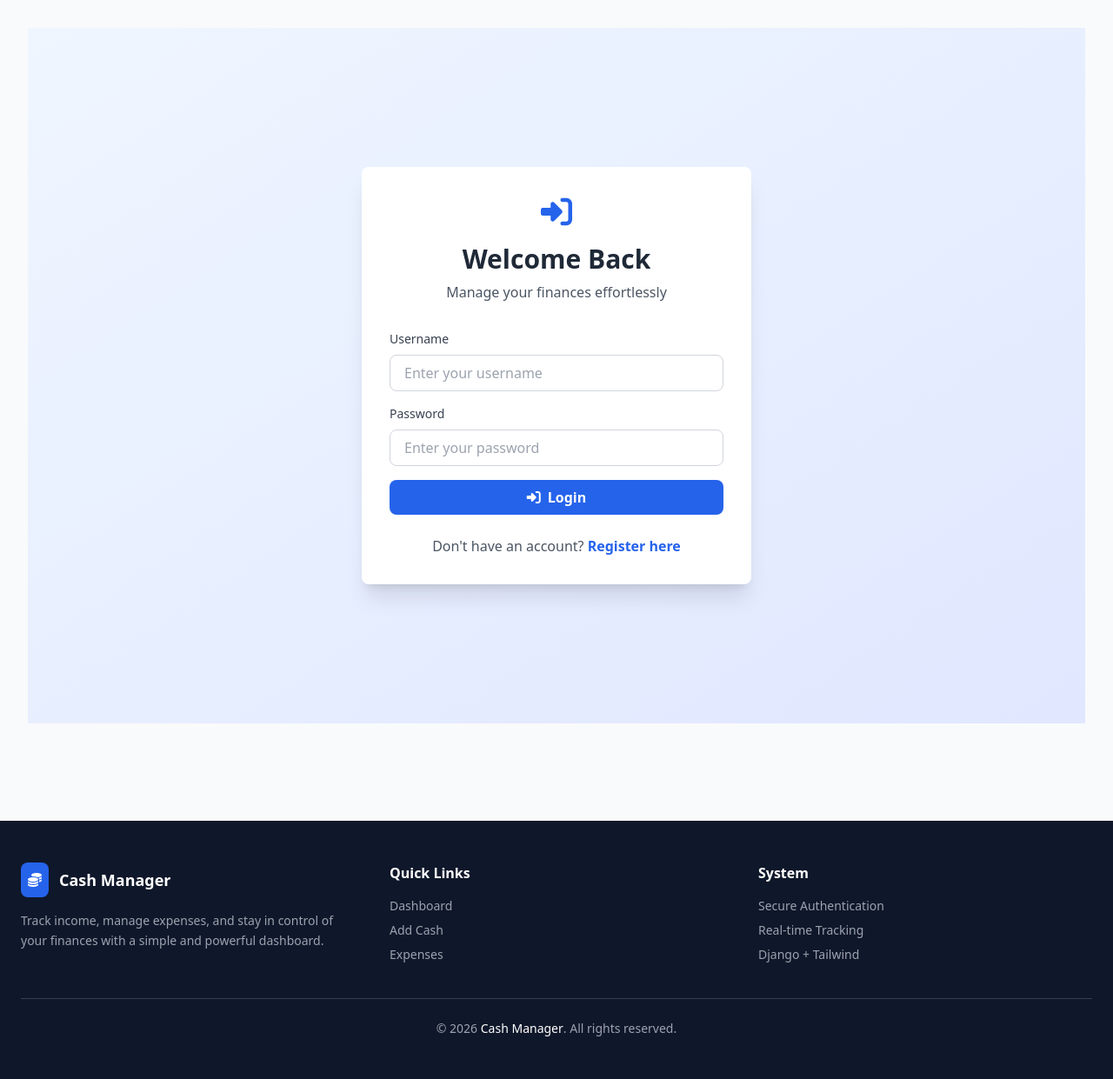
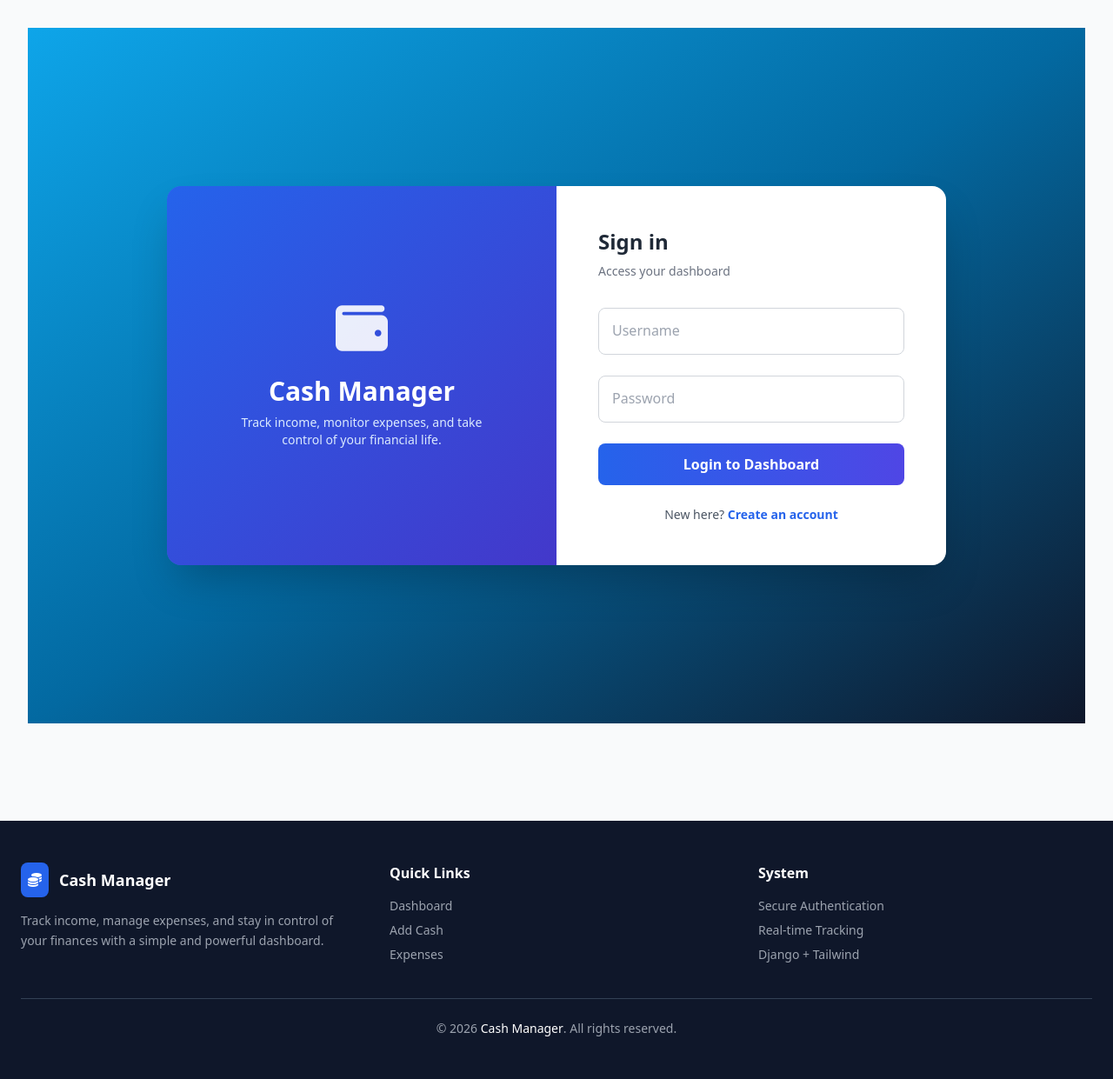
Before and after one commit to Riyadulislamratul/Cash_Management_System, a Django app: page /login/ in a window 1280 px wide. Shown: the whole page at 87% size. Run offline with Django 4.2, Linux system fonts and the light colour scheme; some libraries are stand-ins or nearby versions.

Commit message:
Login page added

```diff
--- a/templates/ManageCash/login.html
+++ b/templates/ManageCash/login.html
@@ -3,49 +3,81 @@
 {% block title %}Login - Cash Manager{% endblock %}
 
 {% block content %}
-<div class="min-h-screen flex items-center justify-center bg-gradient-to-br from-blue-50 to-indigo-100">
-    <div class="w-full max-w-md">
-        <div class="bg-white rounded-lg shadow-xl p-8">
-            <div class="text-center mb-8">
-                <i class="fas fa-sign-in-alt text-4xl text-blue-600 mb-4"></i>
-                <h1 class="text-3xl font-bold text-gray-800">Welcome Back</h1>
-                <p class="text-gray-600 mt-2">Manage your finances effortlessly</p>
-            </div>
+<div class="min-h-screen flex items-center justify-center bg-gradient-to-br from-sky-500 via-sky-700 to-slate-900 px-4">
+    <div class="w-full max-w-4xl bg-white/10 backdrop-blur-lg rounded-2xl shadow-2xl overflow-hidden grid md:grid-cols-2">
+
+        <!-- Left Panel -->
+        <div class="hidden md:flex flex-col justify-center items-center bg-gradient-to-br from-blue-600 to-indigo-700 p-10 text-white">
+            <i class="fas fa-wallet text-6xl mb-6 opacity-90"></i>
+            <h2 class="text-3xl font-bold mb-2">Cash Manager</h2>
+            <p class="text-sm text-blue-100 text-center max-w-xs">
+                Track income, monitor expenses, and take control of your financial life.
+            </p>
+        </div>
+
+        <!-- Right Panel -->
+        <div class="p-8 md:p-12 bg-white">
+            <h1 class="text-2xl font-bold text-gray-800 mb-2">Sign in</h1>
+            <p class="text-sm text-gray-500 mb-8">Access your dashboard</p>
 
             {% if messages %}
                 {% for message in messages %}
-                    <div class="bg-red-100 border border-red-400 text-red-700 px-4 py-3 rounded mb-4">
+                    <div class="mb-4 px-4 py-3 rounded-lg text-sm
+                        {% if message.tags == 'error' %}
+                            bg-red-100 text-red-700 border border-red-300
+                        {% else %}
+                            bg-blue-100 text-blue-700 border border-blue-300
+                        {% endif %}
+                    ">
                         {{ message }}
                     </div>
                 {% endfor %}
             {% endif %}
 
-            <form method="POST" class="space-y-4">
+            <form method="POST" class="space-y-6">
                 {% csrf_token %}
 
-                <div>
-                    <label class="block text-sm font-medium text-gray-700 mb-2">Username</label>
-                    <input type="text" name="username" class="w-full px-4 py-2 border border-gray-300 rounded-lg focus:outline-none focus:ring-2 focus:ring-blue-500"
-                           placeholder="Enter your username" required>
+                <!-- Username -->
+                <div class="relative">
+                    <input type="text" name="username" required
+                           class="peer w-full px-4 pt-5 pb-2 border border-gray-300 rounded-lg focus:ring-2 focus:ring-blue-500 focus:outline-none"
+                           placeholder=" ">
+                    <label class="absolute left-4 top-2 text-sm text-gray-500 transition-all
+                                  peer-placeholder-shown:top-3.5 peer-placeholder-shown:text-base
+                                  peer-placeholder-shown:text-gray-400
+                                  peer-focus:top-2 peer-focus:text-sm peer-focus:text-blue-600">
+                        Username
+                    </label>
                 </div>
 
-                <div>
-                    <label class="block text-sm font-medium text-gray-700 mb-2">Password</label>
-                    <input type="password" name="password" class="w-full px-4 py-2 border border-gray-300 rounded-lg focus:outline-none focus:ring-2 focus:ring-blue-500"
-                           placeholder="Enter your password" required>
+                <!-- Password -->
+                <div class="relative">
+                    <input type="password" name="password" required
+                           class="peer w-full px-4 pt-5 pb-2 border border-gray-300 rounded-lg focus:ring-2 focus:ring-blue-500 focus:outline-none"
+                           placeholder=" ">
+                    <label class="absolute left-4 top-2 text-sm text-gray-500 transition-all
+                                  peer-placeholder-shown:top-3.5 peer-placeholder-shown:text-base
+                                  peer-placeholder-shown:text-gray-400
+                                  peer-focus:top-2 peer-focus:text-sm peer-focus:text-blue-600">
+                        Password
+                    </label>
                 </div>
 
-                <button type="submit" class="w-full bg-blue-600 hover:bg-blue-700 text-white font-bold py-2 px-4 rounded-lg transition duration-200">
-                    <i class="fas fa-sign-in-alt mr-2"></i>Login
+                <!-- Button -->
+                <button type="submit"
+                        class="w-full bg-gradient-to-r from-blue-600 to-indigo-600 text-white py-3 rounded-lg font-semibold hover:opacity-90 transition">
+                    Login to Dashboard
                 </button>
             </form>
 
-            <div class="mt-6 text-center">
-                <p class="text-gray-600">Don't have an account?
-                    <a href="{% url 'register' %}" class="text-blue-600 hover:text-blue-700 font-semibold">Register here</a>
-                </p>
-            </div>
+            <p class="mt-6 text-sm text-center text-gray-600">
+                New here?
+                <a href="{% url 'register' %}" class="text-blue-600 font-semibold hover:underline">
+                    Create an account
+                </a>
+            </p>
         </div>
+
     </div>
 </div>
 {% endblock %}
```
